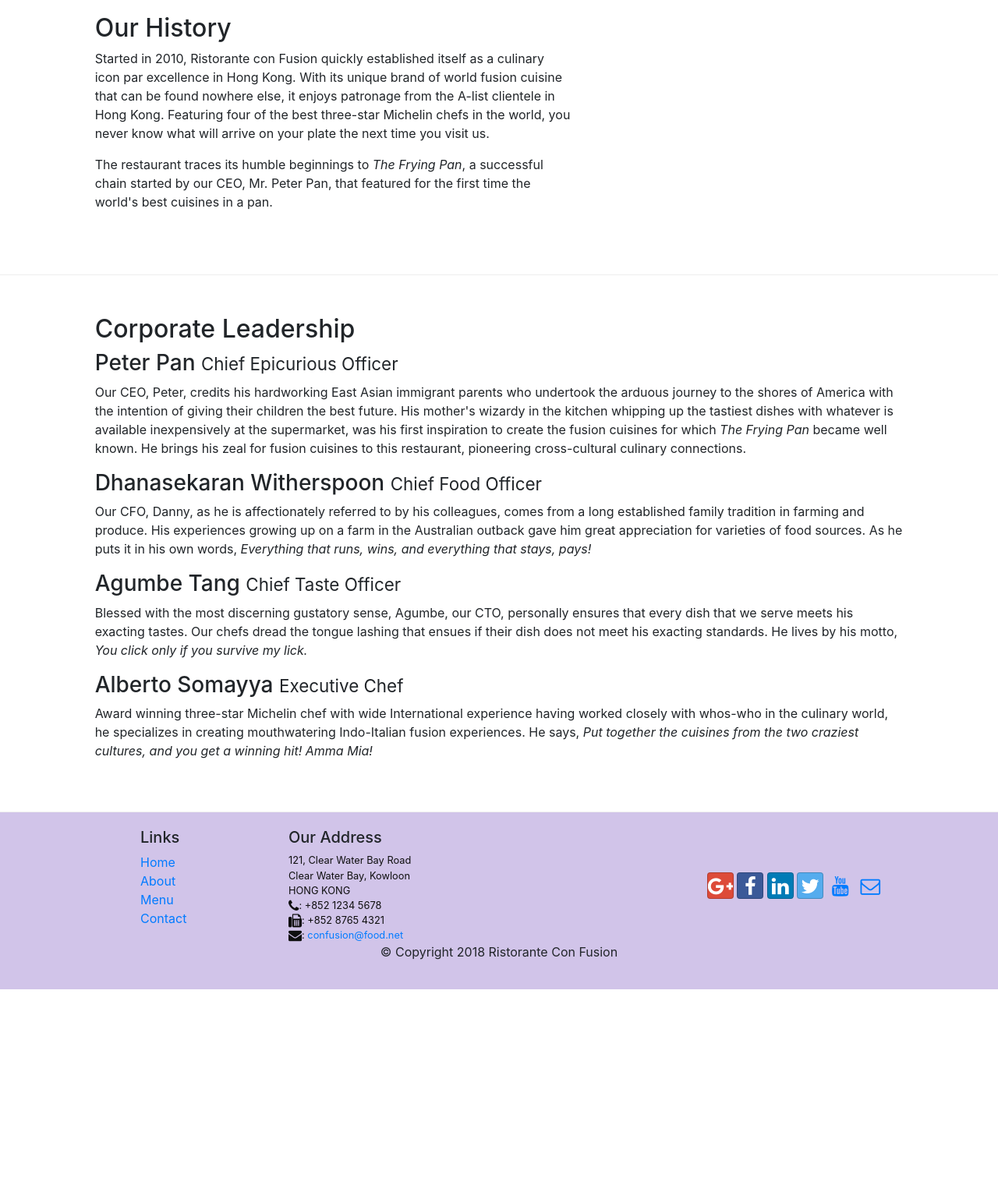
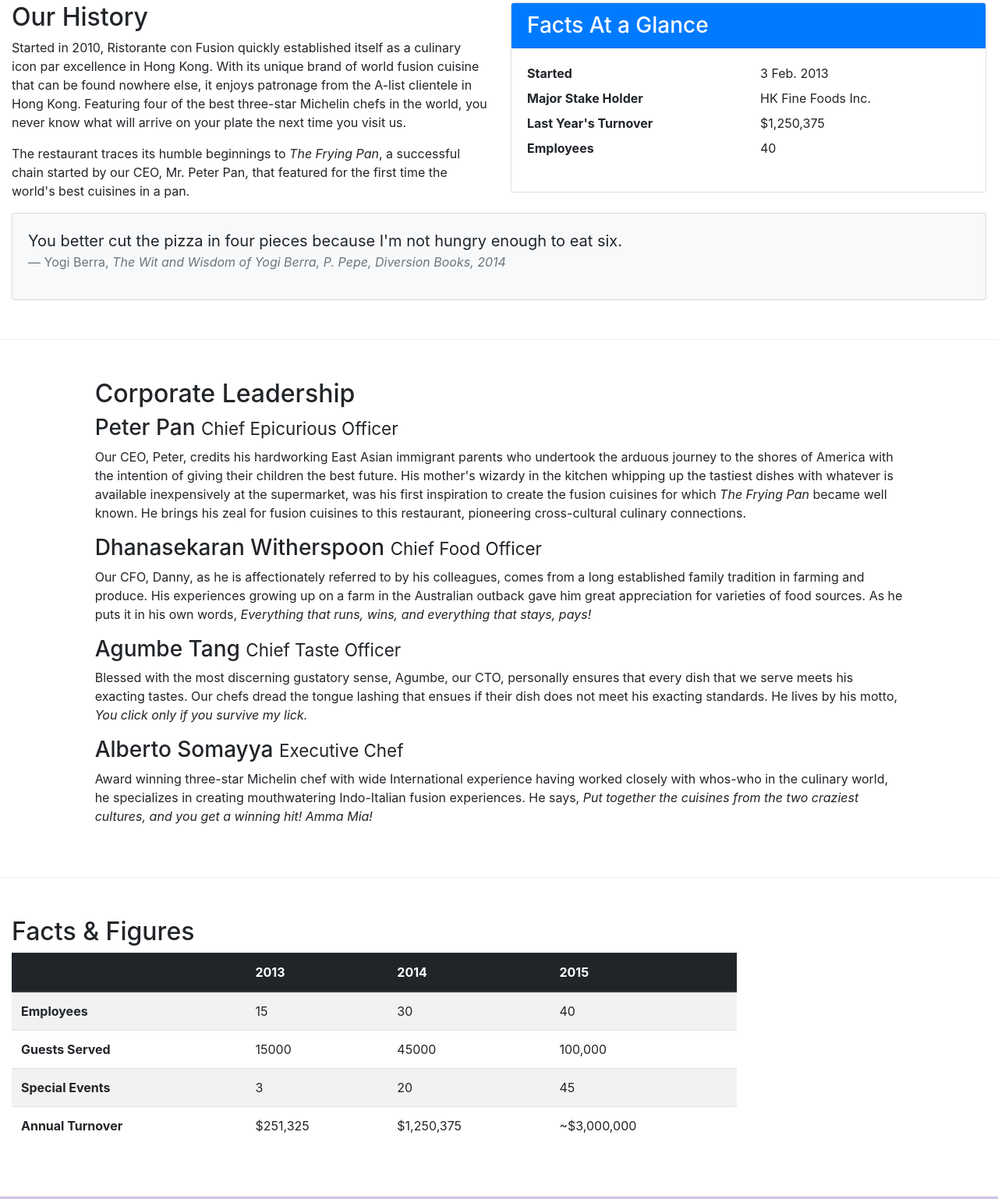
Before and after one commit to ChetanBhargav/HTML-CSS--SASS-practice, a website: page aboutus.html in a window 1280 px wide. Shown: the part 448-1986 px from the top of the page at 78% size. Before the commit the page ends 1717 px from the top, so only its background shows below. Drawn offline with nearby package versions, Linux system fonts and the light colour scheme.

Commit message:
table and cards are added

```diff
--- a/aboutus.html
+++ b/aboutus.html
@@ -55,14 +55,42 @@
             </div>
         </div>
 
-        <div class="row row-content align-items-center">
-            <div class="col-12 col-sm-6 offset-1 ">
+        <div class="row row-content ">
+            <div class="col-12 col-sm-6   ">
                 <h2>Our History</h2>
                 <p>Started in 2010, Ristorante con Fusion quickly established itself as a culinary icon par excellence in Hong Kong. With its unique brand of world fusion cuisine that can be found nowhere else, it enjoys patronage from the A-list clientele in Hong Kong.  Featuring four of the best three-star Michelin chefs in the world, you never know what will arrive on your plate the next time you visit us.</p>
                 <p>The restaurant traces its humble beginnings to <em>The Frying Pan</em>, a successful chain started by our CEO, Mr. Peter Pan, that featured for the first time the world's best cuisines in a pan.</p>
             </div>
-            <div class="col-12 col-sm">
-            </div>
+
+                <div class="col-12 col-sm-6">
+                    <div class="card">
+                        <h3 class="card-header bg-primary text-white">Facts At a Glance</h3>
+                        <div class="card-body">
+                            <dl class="row">
+                                <dt class="col-6">Started</dt>
+                                <dd class="col-6">3 Feb. 2013</dd>
+                                <dt class="col-6">Major Stake Holder</dt>
+                                <dd class="col-6">HK Fine Foods Inc.</dd>
+                                <dt class="col-6">Last Year's Turnover</dt>
+                                <dd class="col-6">$1,250,375</dd>
+                                <dt class="col-6">Employees</dt>
+                                <dd class="col-6">40</dd>
+                            </dl>
+                        </div>
+                    </div>
+                </div>
+                <div class="col-12">
+                    <div class="card card-body bg-light">
+                        <blockquote class="blockquote">
+                            <p class="mb-0">You better cut the pizza in four pieces because
+                                I'm not hungry enough to eat six.</p>
+                            <footer class="blockquote-footer">Yogi Berra,
+                                <cite title="Source Title">The Wit and Wisdom of Yogi Berra,
+                                P. Pepe, Diversion Books, 2014</cite>
+                            </footer>
+                        </blockquote>
+                    </div>
+                </div>
         </div>
 
 
@@ -80,6 +108,51 @@
                 </div>
              </div>
        </div>
+       <div class="row row-content">
+        <div class="col-12 col-sm-9">
+            <h2>Facts &amp; Figures</h2>
+            <div class="table-responsive">
+                <table class="table table-striped">
+                    <thead class="thead-dark">
+                        <tr>
+                            <th>&nbsp;</th>
+                            <th>2013</th>
+                            <th>2014</th>
+                            <th>2015</th>
+                        </tr>
+                    </thead>
+                    <tbody>
+                        <tr>
+                            <th>Employees</th>
+                            <td>15</td>
+                            <td>30</td>
+                            <td>40</td>
+                        </tr>
+                        <tr>
+                            <th>Guests Served</th>
+                            <td>15000</td>
+                            <td>45000</td>
+                            <td>100,000</td>
+                        </tr>
+                        <tr>
+                            <th>Special Events</th>
+                            <td>3</td>
+                            <td>20</td>
+                            <td>45</td>
+                        </tr>
+                        <tr>
+                            <th>Annual Turnover</th>
+                            <td>$251,325</td>
+                            <td>$1,250,375</td>
+                            <td>~$3,000,000</td>
+                        </tr>
+                    </tbody>
+                </table>
+            </div>
+        </div>
+         <div class="col-12 col-sm-3">
+        </div>
+   </div>
 
     </div>
 
```
Also changed, not shown: contactus.html (indentation only).
